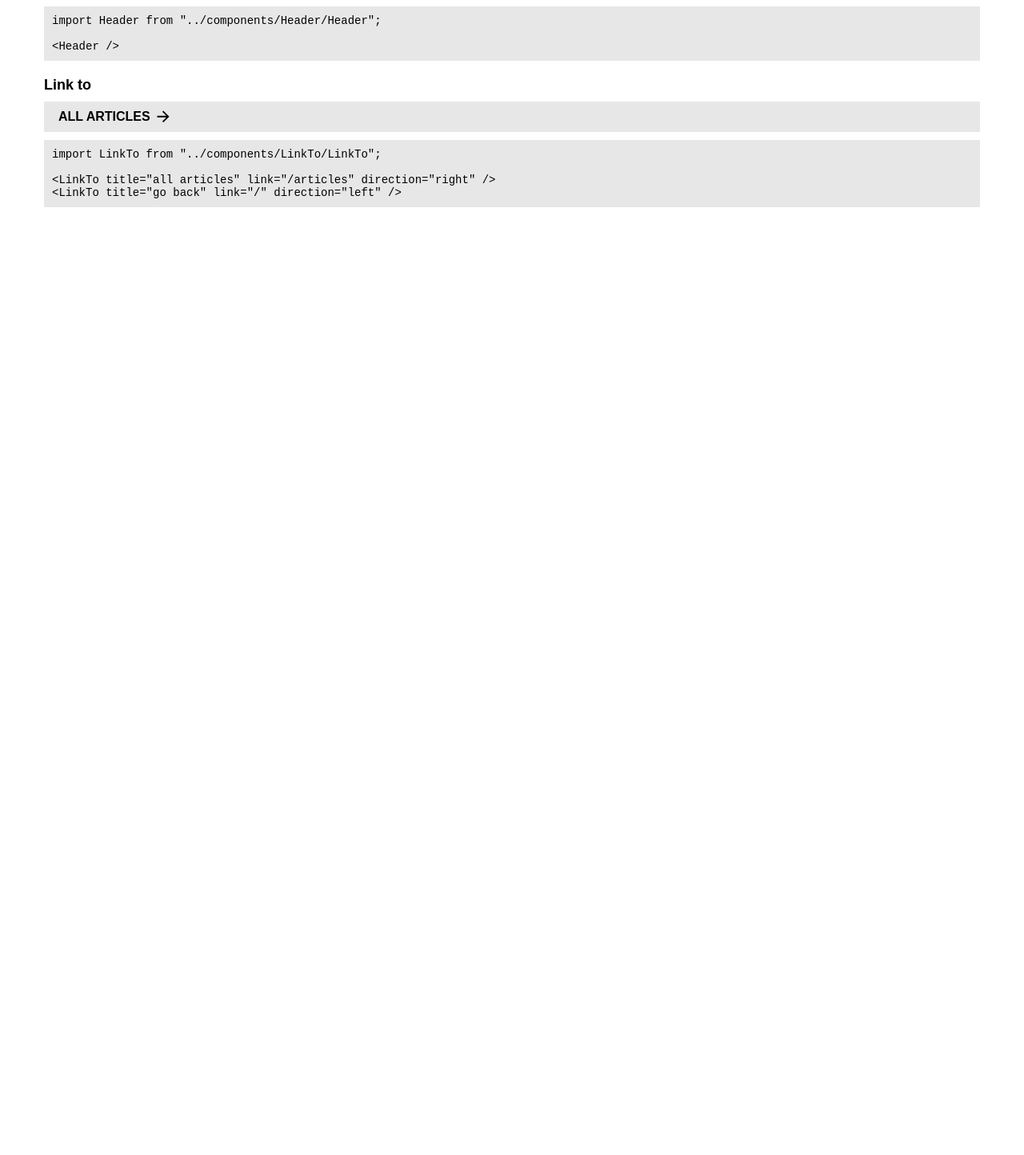
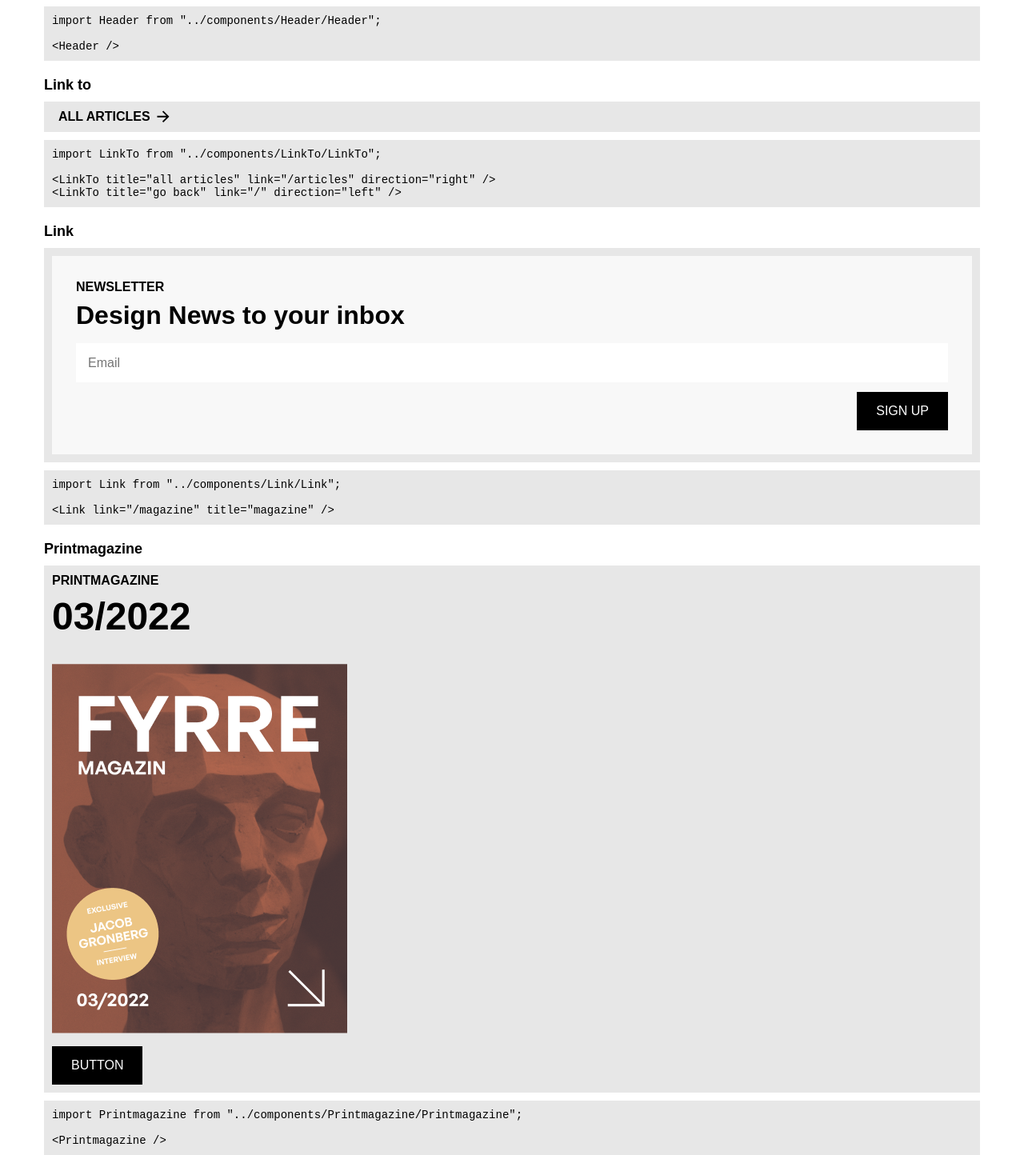
Before and after one commit to nobleworkshop/artlife-magazine, a React (Vite) app: page /uikit in a window 1280 px wide. Shown: the part 3654-5098 px from the top of the page at 80% size. Before the commit the page ends 3913 px from the top, so only its background shows below. Built offline with nearby package versions, Linux system fonts and the light colour scheme; a web font is replaced by a local one.

Commit message:
Printmagazine

```diff
--- /dev/null
+++ b/src/components/Newsletter/Newsletter.jsx
@@ -0,0 +1,18 @@
+import style from "./newsletter.module.css"
+import Button from "../Button/Button";
+
+const Newsletter = () => {
+    return (
+        <>
+            <div className={style.wrapper}>
+                <div className={style.header}>NEWSLETTER</div>
+                <div className={style.title}>Design News to your inbox</div>
+                <input className={style.input} type="text" placeholder="Email" />
+                <div className={style.btn}> <Button title="Sign up" onclick={() => { console.log('Click!'); }} /></div>
+            </div >
+
+        </>
+    );
+}
+
+export default Newsletter;
--- /dev/null
+++ b/src/components/Newsletter/newsletter.module.css
@@ -0,0 +1,35 @@
+.wrapper {
+    background-color: #F8F8F8;
+    padding: 30px;
+}
+
+.header {
+    font-weight: 600;
+    margin-bottom: 8px;
+}
+
+.title {
+    font-size: 32px;
+    font-weight: 600;
+    margin-bottom: 16px;
+}
+
+.input {
+    width: 100%;
+    height: 49px;
+    background-color: var(--white);
+    padding: 11.5px 0 11.5px 15px;
+    margin-bottom: 12px;
+}
+
+.btn {
+    display: flex;
+    justify-content: end;
+    font-size: 14px;
+    font-weight: 500;
+
+}
+
+.btn *{
+    height: auto;
+}
--- /dev/null
+++ b/src/components/Printmagazine/Printmagazine.jsx
@@ -0,0 +1,18 @@
+import style from "./printmagazine.module.css"
+import Button from "../Button/Button";
+import img from "../../img/magazin-cover.png"
+
+const Printmagazine = () => {
+    return (
+        <>
+            <div className={style.title}>Printmagazine</div>
+            <div className={style.date}>03/2022</div>
+            <div className={style.image}><img src={img} alt="image" /></div>
+            <div className={style.btn}>
+                <Button title="Button" onclick={() => { console.log('Click!'); }} />
+            </div>
+        </>
+    );
+}
+
+export default Printmagazine;
--- /dev/null
+++ b/src/components/Printmagazine/printmagazine.module.css
@@ -0,0 +1,23 @@
+.title{
+    text-transform: uppercase;
+    font-weight: 600;
+    margin-bottom: 8px;
+}
+
+.date{
+    font-weight: 600;
+    font-size: 48px;
+    margin-bottom: 32px;
+}
+
+.image{
+    margin-bottom: 16px;
+}
+
+.btn{
+
+}
+
+.btn *{
+    height: auto;
+}
--- a/src/pages/uikit.jsx
+++ b/src/pages/uikit.jsx
@@ -11,6 +11,8 @@ import UiKitYouTube from "../uikit-components/uikit-YouTube";
 import UiKitSocials from "../uikit-components/uikit-Socials";
 import UiKitHeader from "../uikit-components/uikit-Header";
 import UiKitLinkTo from "../uikit-components/uikit-LinkTo";
+import UiKitNewsletter from "../uikit-components/uikit-Newsletter";
+import UiKitPrintmagazine from "../uikit-components/uikit-Printmagazine";
 
 const UiKit = () => {
 	return (
@@ -31,6 +33,8 @@ const UiKit = () => {
 				<UiKitSocials />
 				<UiKitHeader />
 				<UiKitLinkTo />
+				<UiKitNewsletter />
+				<UiKitPrintmagazine />
 			</div>
 		</div>
 	);
--- /dev/null
+++ b/src/uikit-components/uikit-Newsletter.jsx
@@ -0,0 +1,27 @@
+import Newsletter from "../components/Newsletter/Newsletter";
+import styles from "./uikit.module.css";
+
+const UiKitNewsletter = () => {
+    return (
+        <div className={styles.component}>
+            <h3 className={styles.component__title}>Link</h3>
+
+            <div className={styles.component__preview}>
+                <Newsletter />
+            </div>
+
+            <div className={styles.component__code}>
+                <pre>
+                    <code>
+                        {`import Link from "../components/Link/Link";`}
+                        <br />
+                        <br />
+                        {`<Link link="/magazine" title="magazine" />`}
+                    </code>
+                </pre>
+            </div>
+        </div>
+    );
+};
+
+export default UiKitNewsletter;
--- /dev/null
+++ b/src/uikit-components/uikit-Printmagazine.jsx
@@ -0,0 +1,27 @@
+import Printmagazine from "../components/Printmagazine/Printmagazine";
+import styles from "./uikit.module.css";
+
+const UiKitPrintmagazine = () => {
+    return (
+        <div className={styles.component}>
+            <h3 className={styles.component__title}>Printmagazine</h3>
+
+            <div className={styles.component__preview}>
+                <Printmagazine />
+            </div>
+
+            <div className={styles.component__code}>
+                <pre>
+                    <code>
+                        {`import Printmagazine from "../components/Printmagazine/Printmagazine";`}
+                        <br />
+                        <br />
+                        {`<Printmagazine />`}
+                    </code>
+                </pre>
+            </div>
+        </div>
+    );
+};
+
+export default UiKitPrintmagazine;
```
Also changed, not shown: src/img/magazin-cover.png (added).
